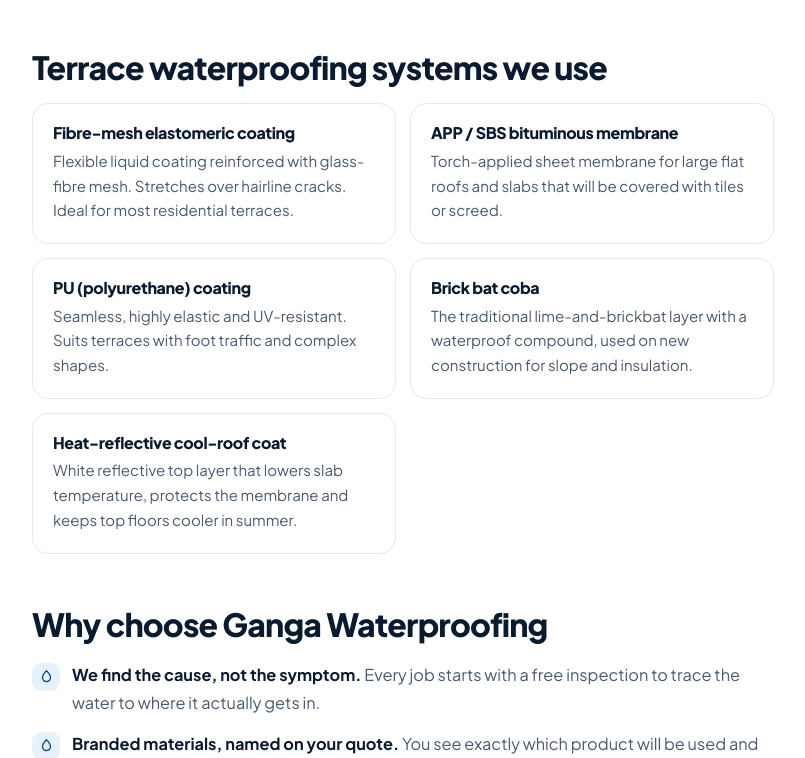
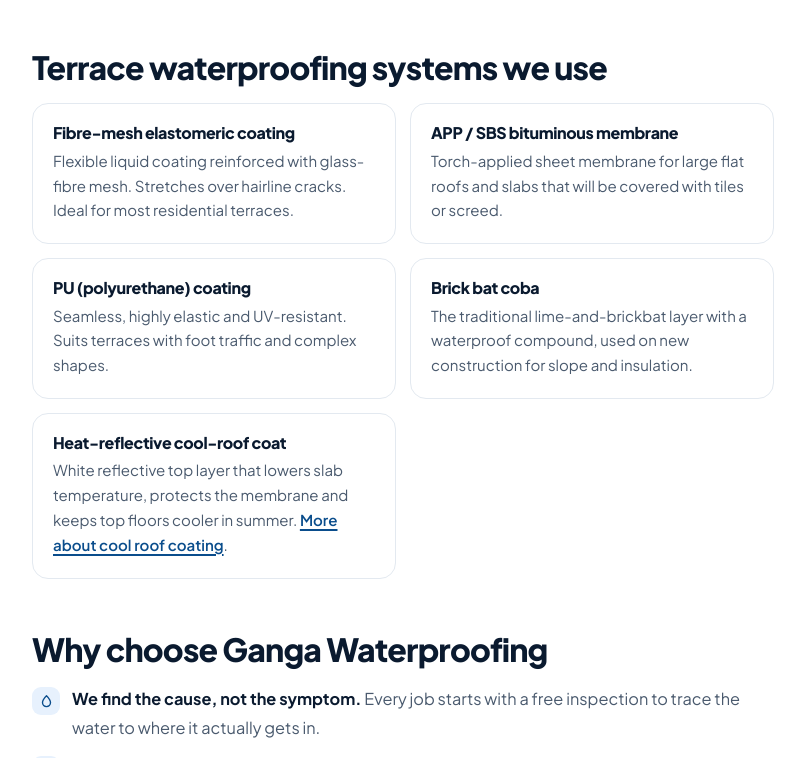
Before and after one commit to Manideeprepala/ganga_waterproofing, a plain HTML site: page services/terrace-waterproofing-hyderabad/index.html in a window 1280 px wide. Shown: the part 2353-3111 px from the top of the page, without its empty margins (40-845 px from the left). Drawn offline with Linux system fonts and the light colour scheme.

Commit message:
Link cool roof coating page from terrace page

```diff
--- a/services/terrace-waterproofing-hyderabad/index.html
+++ b/services/terrace-waterproofing-hyderabad/index.html
@@ -168,7 +168,7 @@
           <div class="system"><h3>APP / SBS bituminous membrane</h3><p>Torch-applied sheet membrane for large flat roofs and slabs that will be covered with tiles or screed.</p></div>
           <div class="system"><h3>PU (polyurethane) coating</h3><p>Seamless, highly elastic and UV-resistant. Suits terraces with foot traffic and complex shapes.</p></div>
           <div class="system"><h3>Brick bat coba</h3><p>The traditional lime-and-brickbat layer with a waterproof compound, used on new construction for slope and insulation.</p></div>
-          <div class="system"><h3>Heat-reflective cool-roof coat</h3><p>White reflective top layer that lowers slab temperature, protects the membrane and keeps top floors cooler in summer.</p></div>
+          <div class="system"><h3>Heat-reflective cool-roof coat</h3><p>White reflective top layer that lowers slab temperature, protects the membrane and keeps top floors cooler in summer. <a href="../cool-roof-coating-hyderabad/">More about cool roof coating</a>.</p></div>
       </div>
 
       <!-- ▸ PHOTOS: add up to 4 pictures to images/services/terrace-waterproofing-hyderabad/ named photo-1.jpg … photo-4.jpg. This section stays hidden until at least one exists. -->
@@ -243,6 +243,7 @@
         <h2 class="aside-title">Our services</h2>
         <div class="svc-links">
           <a href="../terrace-waterproofing-hyderabad/" aria-current="page">Terrace waterproofing</a>
+          <a href="../cool-roof-coating-hyderabad/">Cool roof coating</a>
           <a href="../bathroom-waterproofing-hyderabad/">Bathroom waterproofing</a>
           <a href="../balcony-waterproofing-hyderabad/">Balcony waterproofing</a>
           <a href="../exterior-wall-waterproofing-hyderabad/">Exterior wall waterproofing</a>
```
